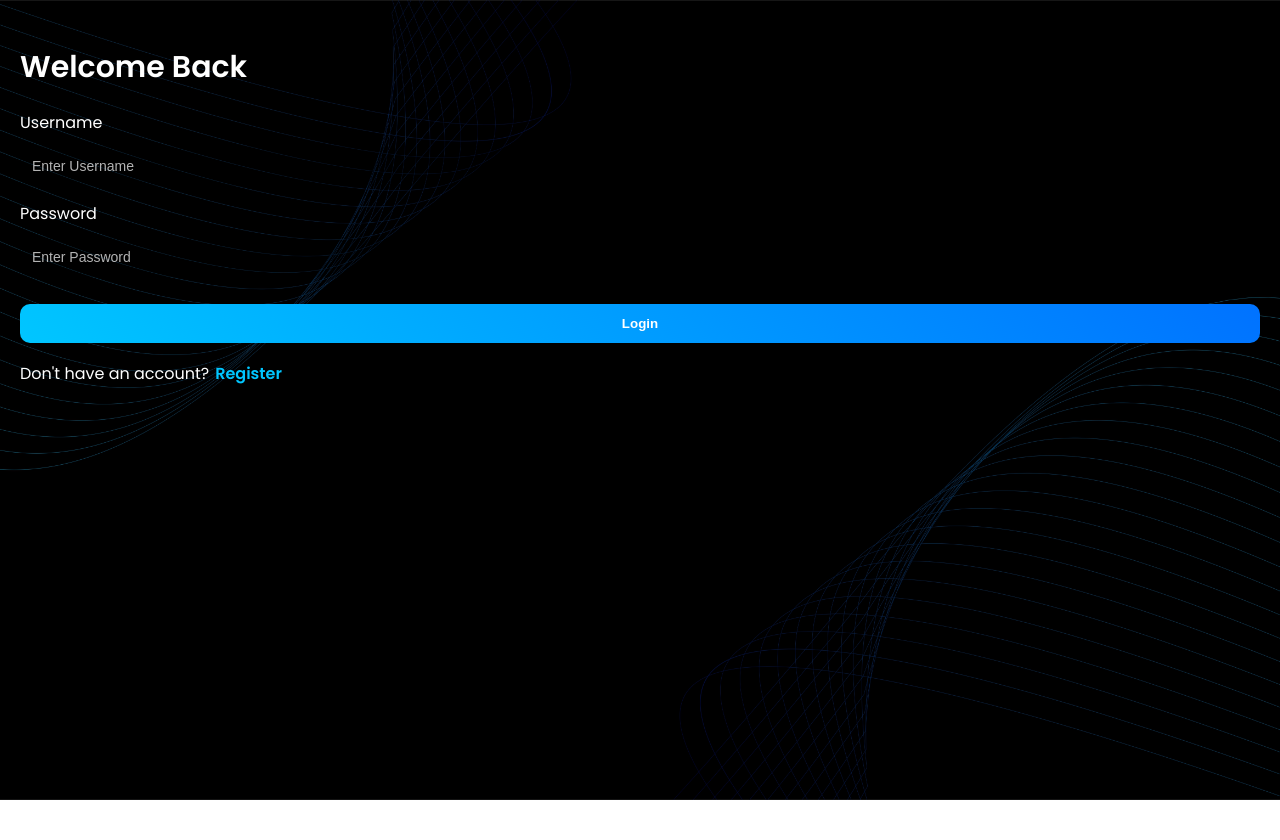
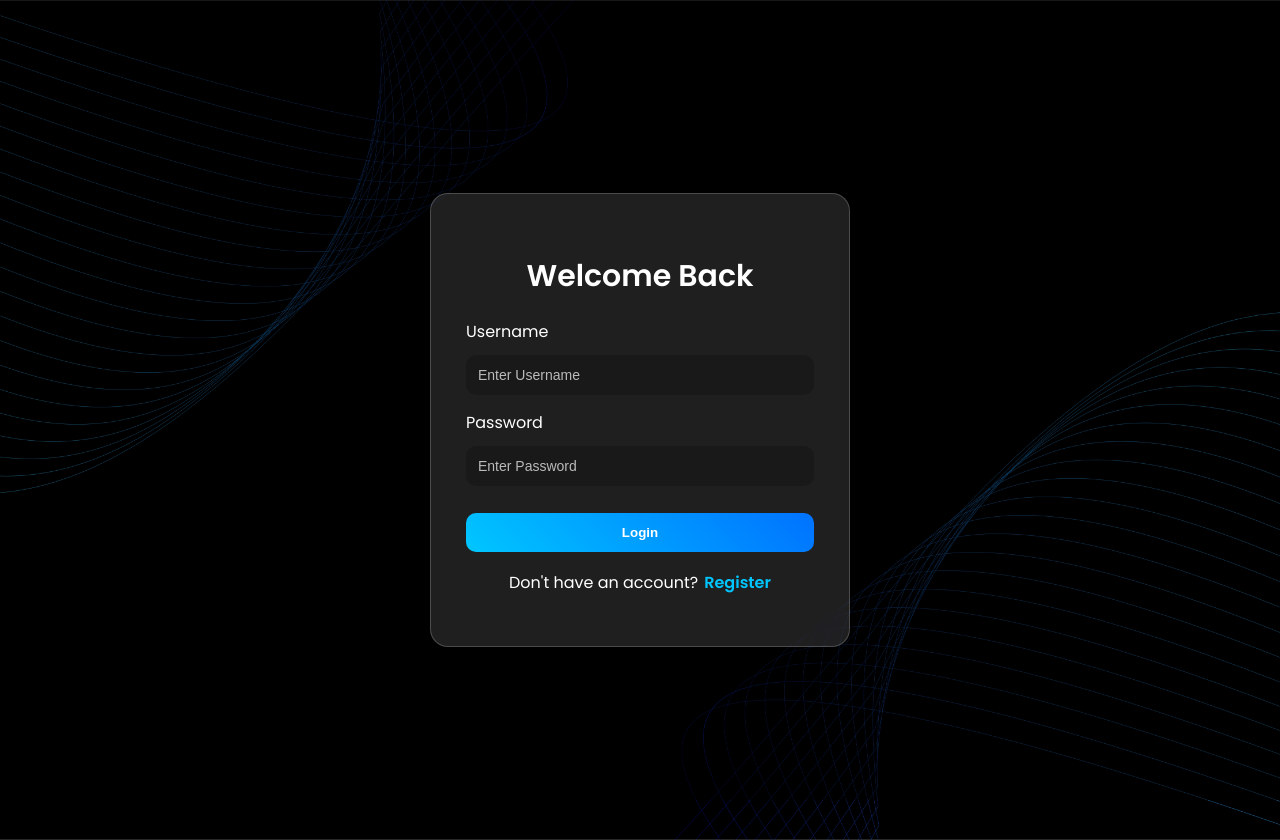
Before and after one commit to Gautham-004-kyro/student-grade-calculator, a React (Create React App) app in the folder frontend/: page / in a window 1280 px wide. Before the commit the page ends 800 px from the top, so only its background shows below. Built offline with nearby package versions, Linux system fonts and the light colour scheme.

Commit message:
Updated style.css

```diff
--- a/frontend/src/styles.css
+++ b/frontend/src/styles.css
@@ -73,6 +73,49 @@ label {
   color: rgba(255,255,255,0.8);
   margin-top: 10px;
   font-size: 18px;
+}
+
+
+.login-page,
+.register-page {
+
+  width: 100%;
+
+  min-height: 100vh;
+
+  display: flex;
+
+  justify-content: center;
+
+  align-items: center;
+}
+
+.login-container,
+.register-container {
+
+  padding: 35px;
+
+  border-radius: 18px;
+
+  background: rgba(255,255,255,0.12);
+
+  backdrop-filter: blur(15px);
+
+  box-shadow: 0 8px 32px rgba(0,0,0,0.3);
+
+  border: 1px solid rgba(255,255,255,0.2);
+
+  text-align: center;
+}
+
+.login-container {
+
+  width: 420px;
+}
+
+.register-container {
+
+  width: 430px;
 }
 
 /* MAIN LAYOUT */
```
